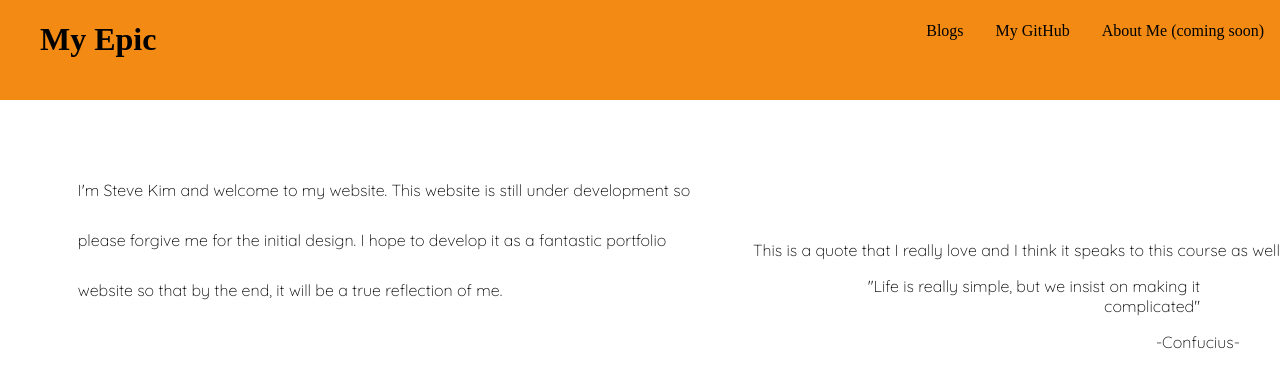
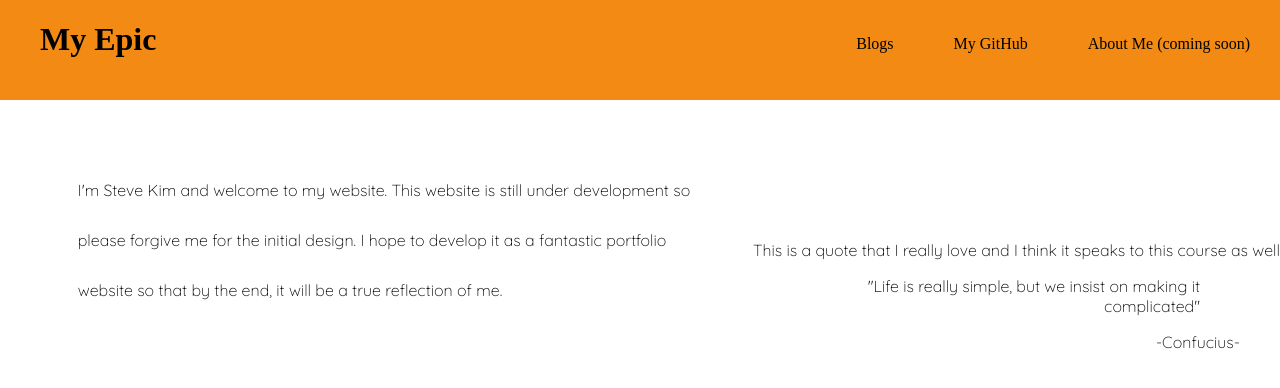
Before and after one commit to steve-kim-96/steve-kim-96.github.io, a plain HTML site: page index.html in a window 1280 px wide. Drawn offline with Linux system fonts and the light colour scheme; a web font is replaced by a local one.

Commit message:
update style

```diff
--- a/styles/main.css
+++ b/styles/main.css
@@ -14,16 +14,20 @@ body {
     justify-content: space-between;
     width: 100vw;
     min-height: 100px;
+    position: relative;
+
 }
 
 nav {
     overflow: auto;
+
 }
 
 
 
 .title {
     padding-left: 40px;
+
 }
 
 .menu {
@@ -31,6 +35,7 @@ nav {
     margin: 0;
     padding: 0;
     overflow: hidden;
+
 }
 
 li {
@@ -40,9 +45,8 @@ li {
 li a {
     text-decoration: none;
     display: block;
-    text-align: center;
-    padding: 22px 16px;
     color: black;
+    margin: 35px 30px;
 }
 
 .introduction {
```
